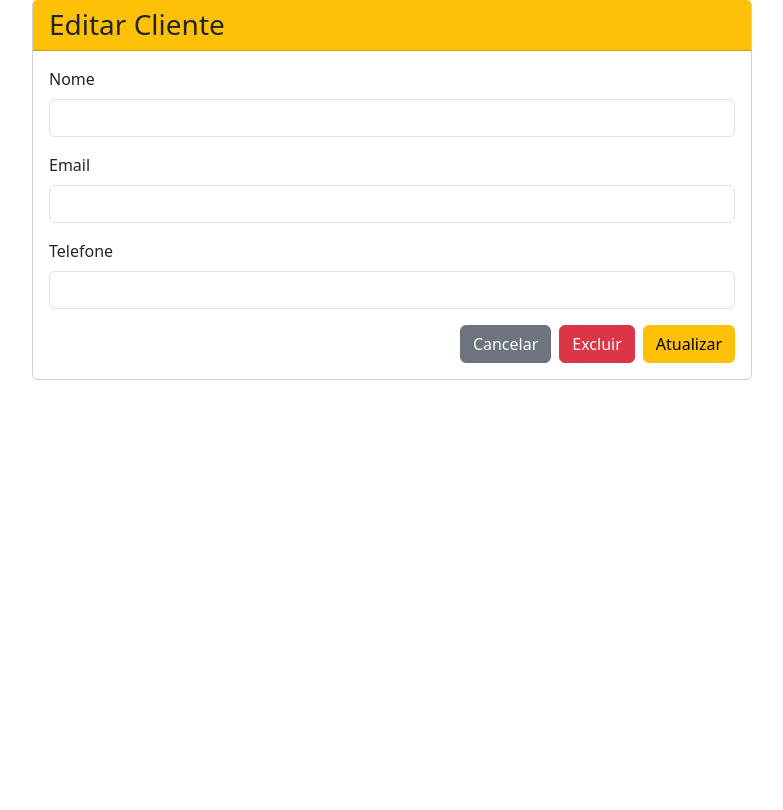
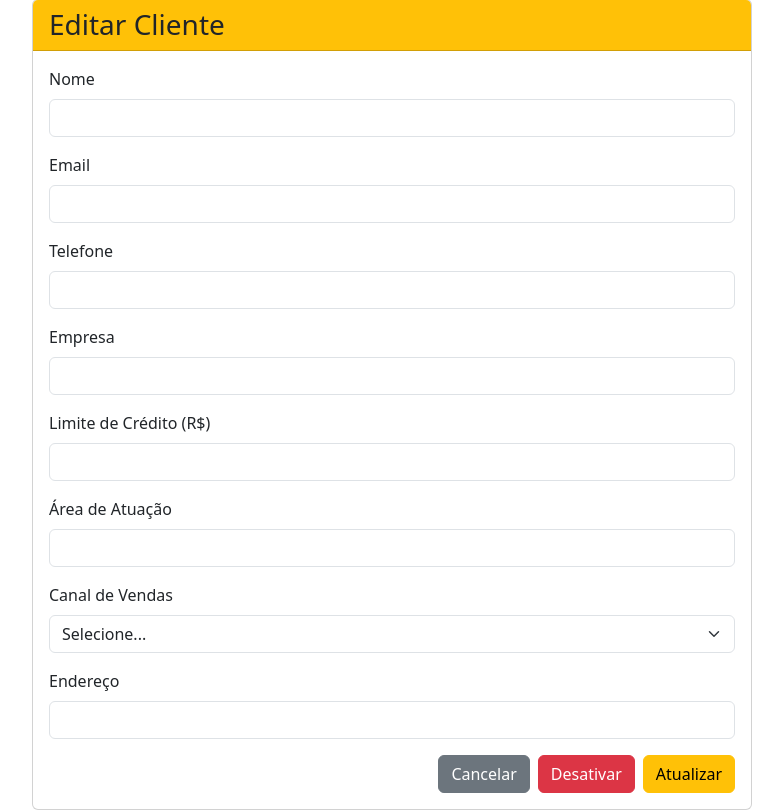
Before and after one commit to luapfran/crm-web, a Flask app: template app/templates/clientes/editar.html in a window 1280 px wide. Shown: the part 81-891 px from the top of the page, without its empty margins (248-1031 px from the left). Before the commit the page ends 461 px from the top, so only its background shows below. Run offline with Flask 3, Linux system fonts and the light colour scheme; the template is opened without the code that fills it: values that come from a table or form of the project are taken from there, others are empty.

Commit message:
correcoes de bug editar_cliente e detalhes_pedidos

```diff
--- a/app/controllers.py
+++ b/app/controllers.py
@@ -75,7 +75,9 @@
             email=form.email.data,
             limite_credito=form.limite_credito.data,
             area_atuacao=form.area_atuacao.data,
-            canal_vendas=form.canal_vendas.data
+            canal_vendas=form.canal_vendas.data,
+            empresa=form.empresa.data,
+            endereco=form.endereco.data
         )
 
         db.session.add(cliente)
@@ -124,6 +126,8 @@
         cliente.limite_credito = form.limite_credito.data
         cliente.area_atuacao = form.area_atuacao.data
         cliente.canal_vendas = form.canal_vendas.data
+        cliente.empresa = form.empresa.data
+        cliente.endereco = form.endereco.data
 
         db.session.commit()
 
--- a/app/forms.py
+++ b/app/forms.py
@@ -22,6 +22,10 @@
         Email(message='Email inválido')
     ])
 
+    empresa = StringField('Empresa', validators=[DataRequired(message='Empresa é obrigatória'),
+        Length(min=5, max=200, message='Empresa deve ter entre 5 e 200 caracteres')
+    ])
+
     limite_credito = FloatField('Limite de Crédito (R$)', validators=[
         DataRequired(message='Limite de crédito é obrigatório'),
         NumberRange(min=0, message='Limite de crédito deve ser positivo')
@@ -30,6 +34,11 @@
     area_atuacao = StringField('Área de Atuação', validators=[
         DataRequired(message='Área de atuação é obrigatória'),
         Length(max=100)
+    ])
+
+    endereco = StringField('Endereço', validators=[
+        Length(max=200, message='Endereço deve ter no máximo 200 caracteres'),
+        Optional()
     ])
 
     canal_vendas = SelectField('Canal de Vendas',
--- a/app/models.py
+++ b/app/models.py
@@ -9,6 +9,7 @@
     nome = db.Column(db.String(200), nullable=False)
     telefone = db.Column(db.String(20), nullable=False)
     email = db.Column(db.String(120), unique=True, nullable=False)
+    empresa = db.Column(db.String(200), nullable=False)
     limite_credito = db.Column(db.Float, default=0.0)
     area_atuacao = db.Column(db.String(100))
     canal_vendas = db.Column(db.String(50))
--- a/app/templates/clientes/editar.html
+++ b/app/templates/clientes/editar.html
@@ -10,12 +10,12 @@
                     <h3 class="mb-0">Editar Cliente</h3>
                 </div>
                 <div class="card-body">
-                    <form method="POST" action="{{ url_for('editar_cliente', cliente_id=cliente.id) }}">
+                    <form method="POST" action="{{ url_for('main.editar_cliente', id=cliente.id) }}">
                         {{ form.hidden_tag() }}
 
                         <div class="mb-3">
                             {{ form.nome.label(class="form-label") }}
-                            {{ form.nome(class="form-control", value=cliente.nome) }}
+                            {{ form.nome(class="form-control") }}
                             {% if form.nome.errors %}
                                 <div class="text-danger">
                                     {% for error in form.nome.errors %}
@@ -27,7 +27,7 @@
 
                         <div class="mb-3">
                             {{ form.email.label(class="form-label") }}
-                            {{ form.email(class="form-control", value=cliente.email) }}
+                            {{ form.email(class="form-control") }}
                             {% if form.email.errors %}
                                 <div class="text-danger">
                                     {% for error in form.email.errors %}
@@ -39,7 +39,7 @@
 
                         <div class="mb-3">
                             {{ form.telefone.label(class="form-label") }}
-                            {{ form.telefone(class="form-control", value=cliente.telefone) }}
+                            {{ form.telefone(class="form-control") }}
                             {% if form.telefone.errors %}
                                 <div class="text-danger">
                                     {% for error in form.telefone.errors %}
@@ -51,7 +51,7 @@
 
                         <div class="mb-3">
                             {{ form.empresa.label(class="form-label") }}
-                            {{ form.empresa(class="form-control", value=cliente.empresa) }}
+                            {{ form.empresa(class="form-control") }}
                             {% if form.empresa.errors %}
                                 <div class="text-danger">
                                     {% for error in form.empresa.errors %}
@@ -62,8 +62,44 @@
                         </div>
 
                         <div class="mb-3">
+                            {{ form.limite_credito.label(class="form-label") }}
+                            {{ form.limite_credito(class="form-control") }}
+                            {% if form.limite_credito.errors %}
+                                <div class="text-danger">
+                                    {% for error in form.limite_credito.errors %}
+                                        <small>{{ error }}</small>
+                                    {% endfor %}
+                                </div>
+                            {% endif %}
+                        </div>
+
+                        <div class="mb-3">
+                            {{ form.area_atuacao.label(class="form-label") }}
+                            {{ form.area_atuacao(class="form-control") }}
+                            {% if form.area_atuacao.errors %}
+                                <div class="text-danger">
+                                    {% for error in form.area_atuacao.errors %}
+                                        <small>{{ error }}</small>
+                                    {% endfor %}
+                                </div>
+                            {% endif %}
+                        </div>
+
+                        <div class="mb-3">
+                            {{ form.canal_vendas.label(class="form-label") }}
+                            {{ form.canal_vendas(class="form-select") }}
+                            {% if form.canal_vendas.errors %}
+                                <div class="text-danger">
+                                    {% for error in form.canal_vendas.errors %}
+                                        <small>{{ error }}</small>
+                                    {% endfor %}
+                                </div>
+                            {% endif %}
+                        </div>
+
+                        <div class="mb-3">
                             {{ form.endereco.label(class="form-label") }}
-                            {{ form.endereco(class="form-control", rows="3") }}{{ cliente.endereco }}{{ form.endereco() }}
+                            {{ form.endereco(class="form-control", rows="3") }}
                             {% if form.endereco.errors %}
                                 <div class="text-danger">
                                     {% for error in form.endereco.errors %}
@@ -74,10 +110,10 @@
                         </div>
 
                         <div class="d-grid gap-2 d-md-flex justify-content-md-end">
-                            <a href="{{ url_for('clientes') }}" class="btn btn-secondary">Cancelar</a>
-                            <a href="{{ url_for('deletar_cliente', cliente_id=cliente.id) }}"
+                            <a href="{{ url_for('main.listar_clientes') }}" class="btn btn-secondary">Cancelar</a>
+                            <a href="{{ url_for('main.desativar_cliente', id=cliente.id) }}"
                                class="btn btn-danger"
-                               onclick="return confirm('Tem certeza que deseja excluir este cliente?')">Excluir</a>
+                               onclick="return confirm('Tem certeza que deseja desativar este cliente?')">Desativar</a>
                             {{ form.submit(class="btn btn-warning", value="Atualizar") }}
                         </div>
                     </form>
--- a/app/templates/clientes/novo.html
+++ b/app/templates/clientes/novo.html
@@ -74,7 +74,7 @@
                         </div>
 
                         <div class="d-grid gap-2 d-md-flex justify-content-md-end">
-                            <a href="{{ url_for('clientes') }}" class="btn btn-secondary">Cancelar</a>
+                            <a href="{{ url_for('main.listar_clientes') }}" class="btn btn-secondary">Cancelar</a>
                             {{ form.submit(class="btn btn-primary") }}
                         </div>
                     </form>
--- a/docker-compose.yml
+++ b/docker-compose.yml
@@ -1,5 +1,3 @@
-version: '3.8'
-
 services:
   db:
     image: postgres:15-alpine
```
Also changed, not shown: app/templates/pedidos/detalhes.html (+67 -47 lines).
